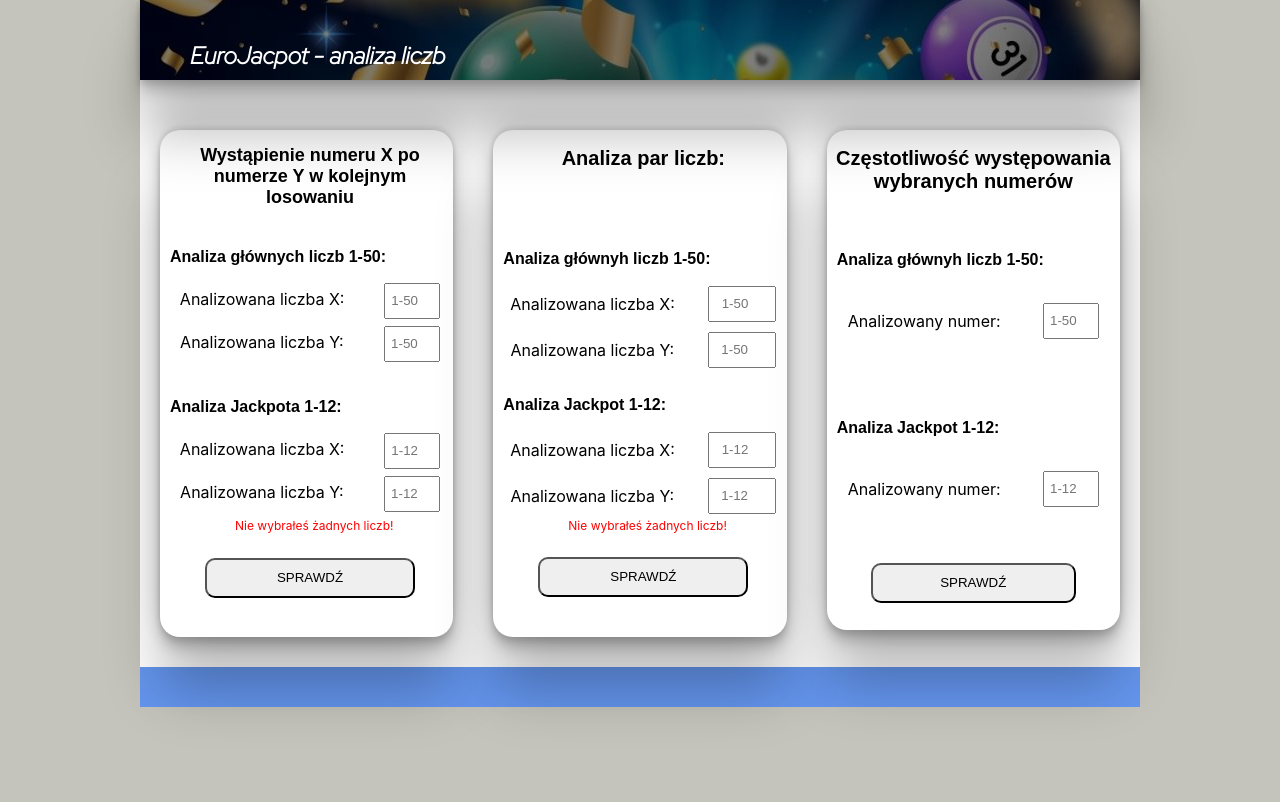
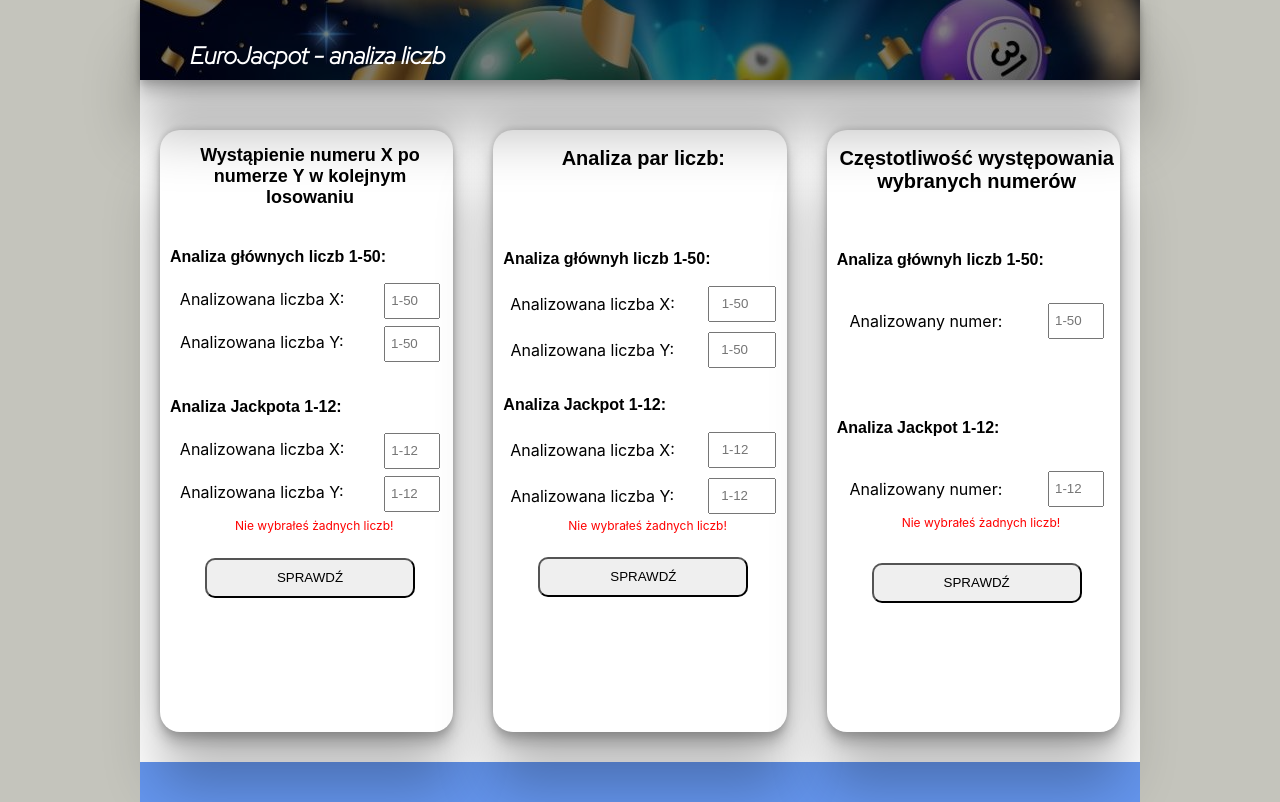
Before and after one commit to drozzzdi/EuroJackpot-analysis-of-draws, a React (Create React App) app: page / in a window 1280 px wide. Built offline with nearby package versions, Linux system fonts and the light colour scheme.

Commit message:
added function showing results

```diff
--- a/src/conponents/Main/Frequency/Frequency.js
+++ b/src/conponents/Main/Frequency/Frequency.js
@@ -1,12 +1,56 @@
 import './frequency.css';
 import {useState} from 'react';
+import data from "../../../drawData";
 
 function Frequency(){
 
     const [mainNumber, setMainNumber]=useState('');
     const [jackNumber, setJackNumber]=useState('');
 
+    //change class
+    const[changeClass,setChangeClass]=useState(0);
+
+    const[suitMainNumber, setSuitNumber]=useState([0]);
+    const[suitJackNumber, setSuitJackNumber]=useState([0])
+
+    const CheckTheResult=()=>{
+        if(mainNumber>0 || jackNumber>0){
+            setChangeClass(1)
+            if(mainNumber>0){
+                let suitNumber=[];
+                for(let i=0;i<data.length-1;i++){
+                    let firstDraws=data[i].firstNumbers
+                    let idValue=data[i].id
+
+                    if(firstDraws.some(el=>el==mainNumber)){
+                        suitNumber.push(idValue);
+                    }
+            }
+            setSuitNumber(suitNumber)
+            console.log(suitMainNumber)
+
+        }
+        let suitJack=[];
+        if(jackNumber>0){
+            for(let i=0;i<data.length-1;i++){
+                let secondDraws=data[i].secondNumbers
+                let idValue=data[i].id
+
+                if(secondDraws.some(el=>el==jackNumber)){
+                    suitJack.push(idValue);
+                }
+            }
+        }
+        setSuitJackNumber(suitJack)
+    }
+    else{
+        setChangeClass(0)
+    }
+
+}
+
     return(
+        <div className={changeClass?"active":"disactive"}>
         <div className="containerFrequency">
             <h2>Częstotliwość występowania wybranych numerów</h2>
             <h3>Analiza głównyh liczb 1-50:</h3>
@@ -34,8 +78,22 @@
                 value={jackNumber}
                 onChange={(e)=>setJackNumber(e.target.value)}
                 ></input>
+                <div className={changeClass?"noNumbers":"active"}>Nie wybrałeś żadnych liczb!</div>
             </div>
-            <button>Sprawdź</button>
+            <button
+            onClick={CheckTheResult}>Sprawdź</button>
+        </div>
+        <div className={changeClass?"results":"noresults"}>
+                <div className='analisisMainNumbers'>
+                    <div className='resultMain'> Liczba {mainNumber} występuje w:
+                    <span>{suitMainNumber.length}</span> losowaniach </div>
+
+                </div>
+                 <div className='analisisJackNumbers'>
+                    <div className='resultJack'> Liczba {jackNumber} występuje w: <span>{suitJackNumber.length}</span> raz/y </div>
+                 </div>
+
+        </div>
         </div>
     )
 }
--- a/src/conponents/Main/Frequency/frequency.css
+++ b/src/conponents/Main/Frequency/frequency.css
@@ -1,13 +1,25 @@
-.containerFrequency {
-  width: 29%;
-  height: 500px;
+.active {
+  width: 90%;
+  display: flex;
   background-color: white;
   box-shadow: rgba(0, 0, 0, 0.25) 0px 54px 55px, rgba(0, 0, 0, 0.12) 0px -12px 30px, rgba(0, 0, 0, 0.12) 0px 4px 6px, rgba(0, 0, 0, 0.17) 0px 12px 13px, rgba(0, 0, 0, 0.09) 0px -3px 5px;
   border-radius: 20px;
+  margin-bottom: 30px;
+}
+
+.disactive {
+  width: 29%;
+  background-color: white;
+  box-shadow: rgba(0, 0, 0, 0.25) 0px 54px 55px, rgba(0, 0, 0, 0.12) 0px -12px 30px, rgba(0, 0, 0, 0.12) 0px 4px 6px, rgba(0, 0, 0, 0.17) 0px 12px 13px, rgba(0, 0, 0, 0.09) 0px -3px 5px;
+  border-radius: 20px;
+  margin-bottom: 30px;
   flex-grow: 1;
   margin-left: 20px;
-  margin-right: 20px;
-  margin-bottom: 30px;
+}
+
+.containerFrequency {
+  height: 490px;
+  width: 300px;
 }
 
 .containerFrequency h2 {
@@ -32,12 +44,27 @@
   display: flex;
   justify-content: space-around;
   padding-top: 10px;
+  position: relative;
 }
 
 .containerFrequency .flexConteiner input {
   text-align: center;
   height: 30px;
   margin-top: 8px;
+}
+
+.containerFrequency .flexConteiner .active {
+  position: absolute;
+  left: 25%;
+  top: 100%;
+  width: 160px;
+  color: red;
+  font-size: 12px;
+  box-shadow: none;
+}
+
+.containerFrequency .flexConteiner .noNumbers {
+  display: none;
 }
 
 .containerFrequency button {
@@ -55,3 +82,20 @@
   background-image: linear-gradient(to right, rgba(134, 141, 130, 0.538), rgba(241, 248, 248, 0.723));
   border: 1px solid #2f3232;
 }
+
+.noresults {
+  display: none;
+}
+
+.results {
+  display: block;
+}
+
+.results .analisisMainNumbers {
+  margin-top: 170px;
+  margin-left: 50px;
+}
+
+.results .analisisJackNumbers {
+  margin-left: 50px;
+}
--- a/src/conponents/Main/Frequency/frequency.scss
+++ b/src/conponents/Main/Frequency/frequency.scss
@@ -1,13 +1,24 @@
-.containerFrequency{
-    width: 29%;
-    height: 500px;
+.active{
+    width: 90%;
+    display: flex;
     background-color: white;
     box-shadow: rgba(0, 0, 0, 0.25) 0px 54px 55px, rgba(0, 0, 0, 0.12) 0px -12px 30px, rgba(0, 0, 0, 0.12) 0px 4px 6px, rgba(0, 0, 0, 0.17) 0px 12px 13px, rgba(0, 0, 0, 0.09) 0px -3px 5px;
     border-radius: 20px;
+    margin-bottom: 30px;
+
+}
+.disactive{
+    width: 29%;
+    background-color: white;
+    box-shadow: rgba(0, 0, 0, 0.25) 0px 54px 55px, rgba(0, 0, 0, 0.12) 0px -12px 30px, rgba(0, 0, 0, 0.12) 0px 4px 6px, rgba(0, 0, 0, 0.17) 0px 12px 13px, rgba(0, 0, 0, 0.09) 0px -3px 5px;
+    border-radius: 20px;
+    margin-bottom: 30px;
     flex-grow: 1;
-    margin-left:20px;
-    margin-right: 20px;
-    margin-bottom: 30px;
+    margin-left: 20px;
+}
+.containerFrequency{
+    height: 490px;
+    width: 300px;
 
     h2{
         text-align: center;
@@ -28,10 +39,23 @@
         display: flex;
         justify-content: space-around;
         padding-top: 10px;
+        position: relative;
         input{
             text-align: center;
             height: 30px;
             margin-top: 8px;
+        }
+        .active{
+            position: absolute;
+            left:25%;
+            top:100%;
+            width: 160px;
+            color:red;
+            font-size: 12px;
+            box-shadow: none;
+        }
+        .noNumbers{
+            display: none;
         }
     }
     button{
@@ -49,3 +73,17 @@
         border:1px solid rgb(47, 50, 50);
     }
 }
+.noresults{
+    display: none;
+
+}
+.results{
+    display: block;
+    .analisisMainNumbers{
+        margin-top: 170px;
+        margin-left: 50px;
+    }
+    .analisisJackNumbers{
+        margin-left: 50px;
+    }
+}
--- a/src/conponents/Main/main.css
+++ b/src/conponents/Main/main.css
@@ -1,5 +1,6 @@
 .containerMain {
   width: 100%;
+  min-height: 79vh;
   background-color: white;
   display: flex;
   justify-content: space-around;
--- a/src/conponents/Main/main.min.css
+++ b/src/conponents/Main/main.min.css
@@ -1 +1 @@
-.containerMain{width:100%;background-color:white;display:flex;justify-content:space-around;flex-wrap:wrap;padding-top:50px}
+.containerMain{width:100%;min-height:79vh;background-color:white;display:flex;justify-content:space-around;flex-wrap:wrap;padding-top:50px}
--- a/src/conponents/Main/main.scss
+++ b/src/conponents/Main/main.scss
@@ -1,5 +1,6 @@
 .containerMain{
     width: 100%;
+    min-height: 79vh;
     background-color: white;
     display: flex;
     justify-content: space-around;
```
Also changed, not shown: src/conponents/Main/Frequency/frequency.min.css (+1 -1 lines).
